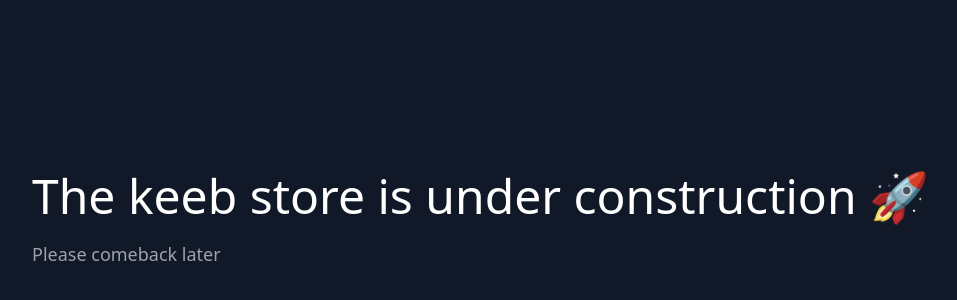
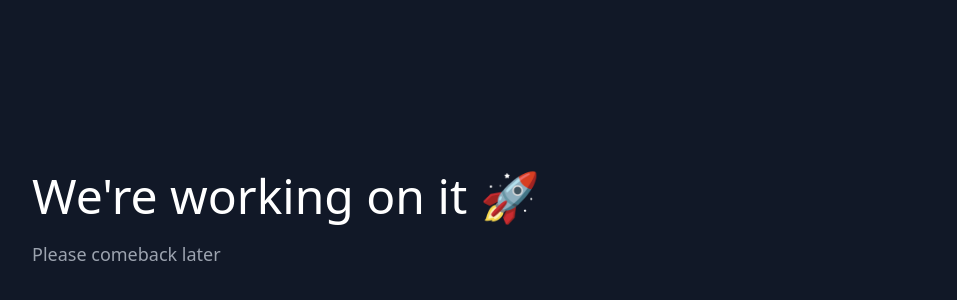
Before and after one commit to Alexiu5/tks, a React (Create React App) app: page / in a window 1280 px wide. Shown: the part 180-480 px from the top of the page, without its empty margins (48-1005 px from the left). Built offline with nearby package versions, Linux system fonts and the light colour scheme.

Commit message:
[TEST] app.js h1 changed

```diff
--- a/src/App.js
+++ b/src/App.js
@@ -4,7 +4,7 @@ import './styles/output.css'
 function App() {
     return (
         <div className="bg-gray-900 p-20 h-screen flex justify-center items-start flex-col">
-            <h1 className="text-5xl text-white">The keeb store is under construction 🚀</h1>
+            <h1 className="text-5xl text-white">We're working on it 🚀</h1>
             <p className="text-gray-400 mt-5 text-lg">
                 Please comeback later
             </p>
```
